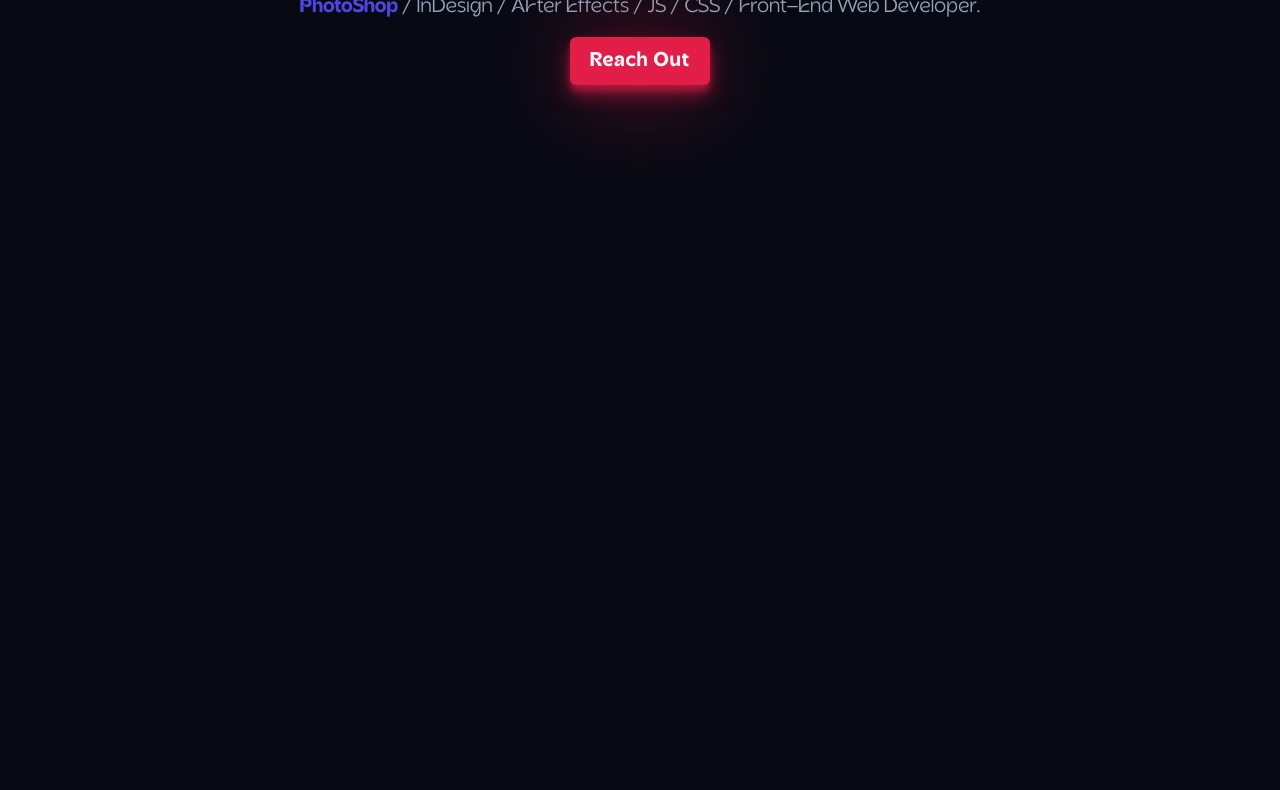
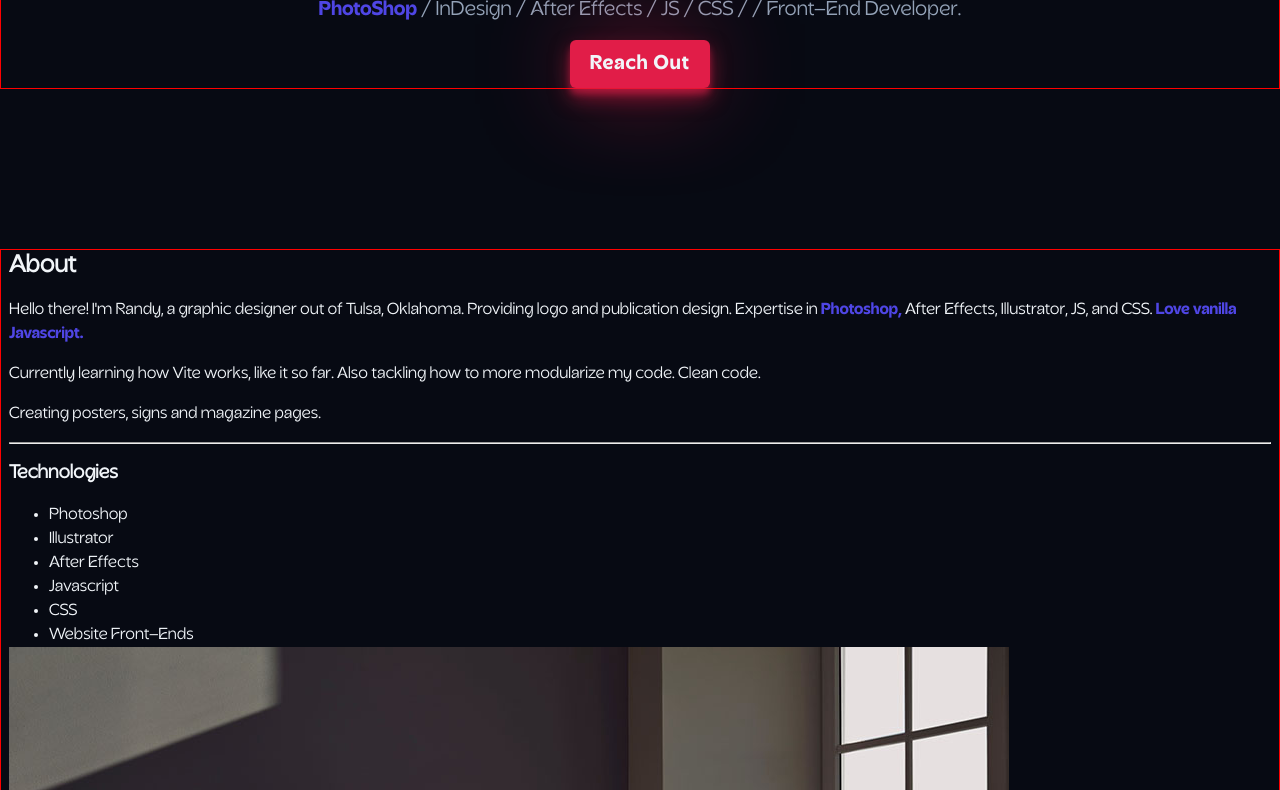
Before and after one commit to randy918/portfolio-710, a website built with Vite: page index.html in a window 1280 px wide. Shown: the part 502-1292 px from the top of the page. Before the commit the page ends 800 px from the top, so only its background shows below. Built offline with nearby package versions, Linux system fonts and the light colour scheme.

Commit message:
have the js import list good  8-16-24-1756

```diff
--- a/--------.txt
+++ b/--------.txt
@@ -0,0 +1 @@
+,
--- a/index.html
+++ b/index.html
@@ -45,23 +45,51 @@
                 </li>
             </ul>
 
-            <button class = 'header__bars'>
+            <button class='header__bars'>
                 <i class="fas fa-bars"></i>
             </button>
 
         </nav>
     </header>
 
-    <section class = 'hero container'>
+    <section class='hero container'>
 
-    <img  class = 'hero__img' src="/guy-1.jpg" alt="Profile picture">
-    <h2 class = 'hero__subtitle'>Hi, I'm Randy</h2>
-    <h1 class = 'hero__title'>GRAPHIC DESIGNER.</h1>
-    <p class = 'hero__description'><strong>PhotoShop</strong> / InDesign / AFter Effects / JS / CSS / Front-End Web Developer.</p>
-    <a  class = 'hero__btn btn' href="#">Reach out</a>
+        <img class='hero__img' src="/guy-1.jpg" alt="Profile picture">
+        <h2 class='hero__subtitle'>Hi, I'm Randy</h2>
+        <h1 class='hero__title'>GRAPHIC DESIGNER.</h1>
+        <p class='hero__description'><strong>PhotoShop</strong> / InDesign / After Effects / JS / CSS / / Front-End
+            Developer.</p>
+        <a class='hero__btn btn' href="#">Reach out</a>
 
     </section>
-    <!-- <section></section> -->
+    <section class='about container section'>
+        <div class = 'about__content'>
+
+            <h2>About</h2>
+            <p>Hello there! I'm Randy, a graphic designer out of Tulsa, Oklahoma. Providing logo and publication design.
+                Expertise in <strong>Photoshop,</strong> After Effects, Illustrator, JS, and CSS. <strong>Love vanilla
+                    Javascript.</strong></p>
+            <p>Currently learning how Vite works, like it so far. Also tackling how to more modularize my code. Clean
+                code.</p>
+            <p>Creating posters, signs and magazine pages.</p>
+            <hr />
+            <h3>Technologies</h3>
+            <ul>
+                <li>Photoshop</li>
+                <li>Illustrator</li>
+                <li>After Effects</li>
+                <li>Javascript</li>
+                <li>CSS</li>
+                <li>Website Front-Ends</li>
+            </ul>
+        </div>
+<div>
+
+<img src="/guy-2.jpg" alt="">
+
+</div>
+
+    </section>
     <!-- <section></section> -->
     <!-- <section></section> -->
     <!-- <section></section> -->
--- a/src/main.js
+++ b/src/main.js
@@ -1,5 +1,6 @@
-import '../styles/modern-normalize.css';
+import '../styles/components/modern-normalize.css';
 import '../styles/style.css';
 import '../styles/components/header.css';
 import '../styles/components/hero.css';
+import '../styles/components/about.css';
 import '../styles/utils.css';
--- /dev/null
+++ b/styles/components/about.scss
@@ -0,0 +1,6 @@
+.about__content {
+display: flex;
+flex-direction: column;
+gap: 1rem;
+
+}
--- a/styles/utils.scss
+++ b/styles/utils.scss
@@ -27,7 +27,7 @@
     margin-right: auto;
     padding-left: 0.5rem;
     padding-right: 0.5rem;
-    // border: 1px solid red;
+    border: 1px solid red;
 }
 
 .section {
```
Also changed, not shown: public/guy-2.jpg (added), styles/components/about.css (added), styles/components/modern-normalize.css (added), styles/components/modern-normalize.scss (renamed from styles/modern-normalize.css), styles/utils.css, 3 other files.
